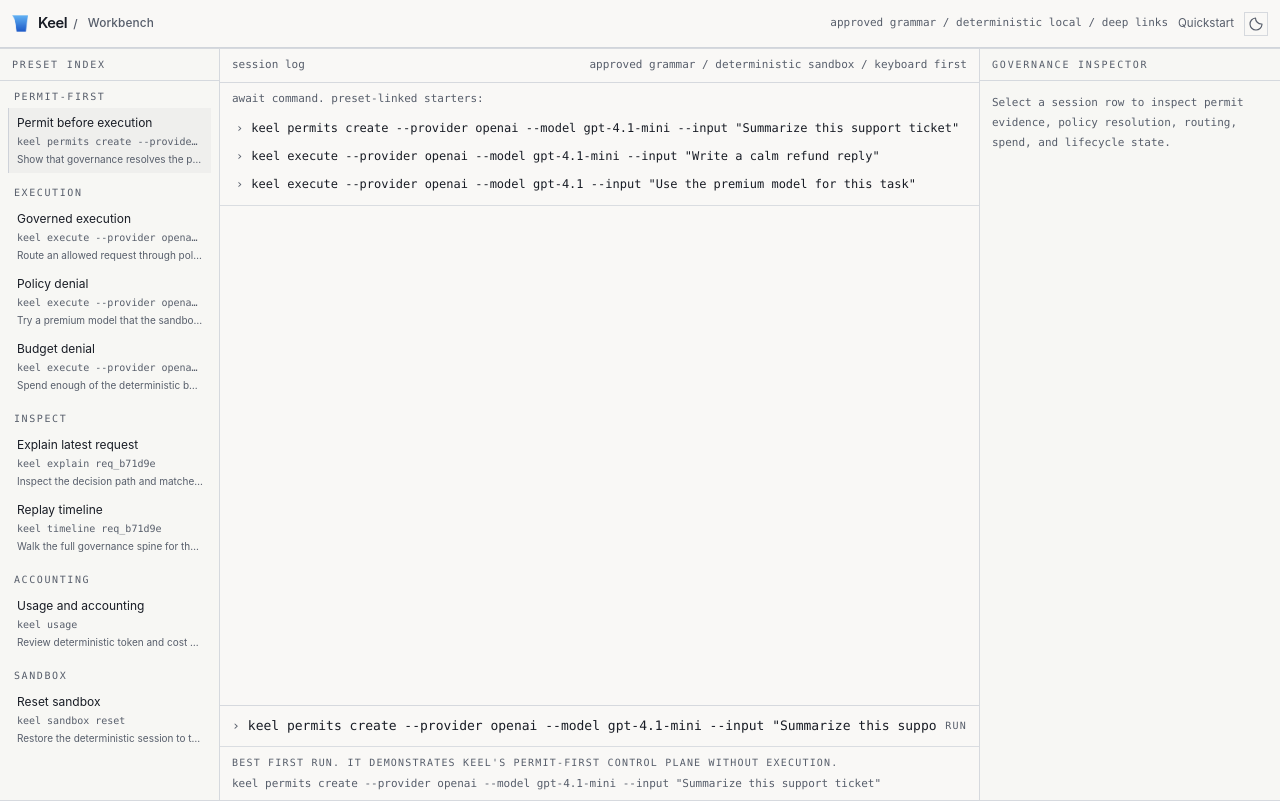
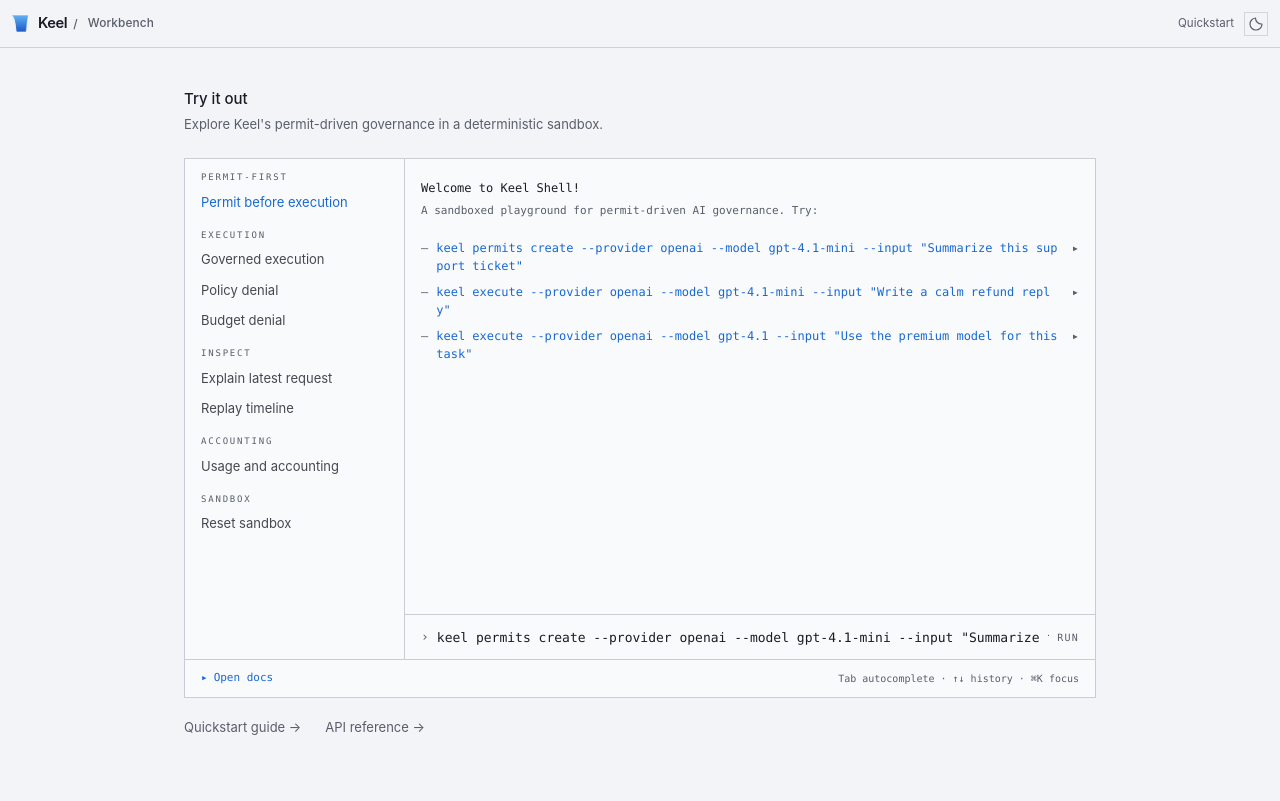
Before and after one commit to keelapi/keel-playground, a Next.js app: page / in a window 1280 px wide. Built offline with nearby package versions, Linux system fonts and the light colour scheme.

Commit message:
Shift Workbench to terminal-first layout; remove dashboard UI patterns

```diff
--- a/app/globals.css
+++ b/app/globals.css
@@ -4,24 +4,24 @@
 
 @layer base {
   :root {
-    --background: 42 23% 97%;
+    --background: 220 18% 96%;
     --foreground: 220 22% 12%;
-    --card: 0 0% 100%;
+    --card: 220 20% 98%;
     --card-foreground: 217 33% 13%;
-    --popover: 0 0% 100%;
+    --popover: 220 20% 98%;
     --popover-foreground: 217 33% 13%;
     --primary: 214 79% 46%;
     --primary-foreground: 210 40% 98%;
-    --secondary: 40 17% 94%;
+    --secondary: 220 16% 92%;
     --secondary-foreground: 217 33% 13%;
-    --muted: 40 16% 93%;
-    --muted-foreground: 220 10% 38%;
-    --accent: 40 16% 93%;
+    --muted: 220 16% 92%;
+    --muted-foreground: 220 9% 38%;
+    --accent: 220 16% 92%;
     --accent-foreground: 217 33% 13%;
     --destructive: 0 78% 55%;
     --destructive-foreground: 210 40% 98%;
-    --border: 220 13% 83%;
-    --input: 220 13% 83%;
+    --border: 220 12% 81%;
+    --input: 220 12% 81%;
     --ring: 214 79% 46%;
     --radius: 0.125rem;
     --keel-success: 147 68% 47%;
--- a/components/command-input.tsx
+++ b/components/command-input.tsx
@@ -5,29 +5,23 @@
 type CommandInputProps = {
   value: string;
   isRunning: boolean;
-  suggestions: string[];
-  helperText: string;
   onChange: (value: string) => void;
   onSubmit: () => void;
   onKeyDown: (event: KeyboardEvent<HTMLInputElement>) => void;
-  onSuggestionSelect: (suggestion: string) => void;
   inputRef: RefObject<HTMLInputElement | null>;
 };
 
 export function CommandInput({
   value,
   isRunning,
-  suggestions,
-  helperText,
   onChange,
   onSubmit,
   onKeyDown,
-  onSuggestionSelect,
   inputRef,
 }: CommandInputProps) {
   return (
-    <div className="border-t border-border/80 bg-background">
-      <div className="flex items-center gap-2 px-3 py-2">
+    <div className="border-t border-border px-4 py-2.5">
+      <div className="flex items-center gap-2">
         <span className="font-mono text-[13px] text-muted-foreground">›</span>
         <input
           ref={inputRef}
@@ -36,8 +30,8 @@
           autoComplete="off"
           onChange={(event) => onChange(event.target.value)}
           onKeyDown={onKeyDown}
-          placeholder='keel execute --provider openai --model gpt-4.1-mini --input "Write a calm refund reply"'
-          className="h-6 w-full border-0 bg-transparent font-mono text-[13px] text-foreground outline-none placeholder:text-muted-foreground/85"
+          placeholder="Enter a shell command..."
+          className="h-6 w-full border-0 bg-transparent font-mono text-[13px] text-foreground outline-none placeholder:text-muted-foreground/50"
         />
         <button
           type="button"
@@ -48,28 +42,6 @@
           {isRunning ? "running" : "run"}
         </button>
       </div>
-
-      {(suggestions.length > 0 || helperText) ? (
-        <div className="border-t border-border/70 px-3 py-2">
-          <div className="font-mono text-[10px] uppercase tracking-[0.12em] text-muted-foreground">
-            {helperText}
-          </div>
-          {suggestions.length > 0 ? (
-            <div className="mt-1.5 flex flex-wrap gap-x-3 gap-y-1">
-              {suggestions.map((suggestion) => (
-                <button
-                  key={suggestion}
-                  type="button"
-                  onClick={() => onSuggestionSelect(suggestion)}
-                  className="font-mono text-[11px] text-muted-foreground transition hover:text-foreground"
-                >
-                  {suggestion}
-                </button>
-              ))}
-            </div>
-          ) : null}
-        </div>
-      ) : null}
     </div>
   );
 }
--- a/components/output-pane.tsx
+++ b/components/output-pane.tsx
@@ -48,36 +48,30 @@
   scrollRef,
 }: OutputPaneProps) {
   return (
-    <section className="flex min-h-0 flex-1 flex-col bg-background">
-      <div className="border-b border-border/80 px-3 py-2">
-        <div className="flex items-center justify-between gap-4 font-mono text-[11px] text-muted-foreground">
-          <div>session log</div>
-          <div className="hidden md:block">approved grammar / deterministic sandbox / keyboard first</div>
-        </div>
-      </div>
-
     <div ref={scrollRef} className="min-h-0 flex-1 overflow-y-auto">
       {entries.length === 0 ? (
-          <div className="border-b border-border/70 px-3 py-2">
-            <div className="font-mono text-[11px] text-muted-foreground">
-              await command. preset-linked starters:
-            </div>
-            <div className="mt-2 space-y-0.5">
+        <div className="px-4 py-5 font-mono">
+          <p className="text-[12px] text-foreground">Welcome to Keel Shell!</p>
+          <p className="mt-1 text-[11px] leading-5 text-muted-foreground">
+            A sandboxed playground for permit-driven AI governance. Try:
+          </p>
+          <div className="mt-4 space-y-1">
             {starterCommands.map((command) => (
               <button
                 key={command}
                 type="button"
                 onClick={() => onPrefillCommand(command)}
-                  className="block w-full px-1 py-1 text-left font-mono text-[12px] text-foreground transition hover:bg-foreground/[0.02]"
+                className="flex w-full items-baseline gap-2 py-0.5 text-left text-[12px] text-primary transition hover:text-foreground"
               >
-                  <span className="mr-2 text-muted-foreground">›</span>
-                  {command}
+                <span className="shrink-0 text-muted-foreground">—</span>
+                <span className="min-w-0 break-all">{command}</span>
+                <span className="shrink-0 text-muted-foreground">▸</span>
               </button>
             ))}
           </div>
         </div>
       ) : (
-          <div className="pb-3">
+        <div>
           {entries.map((entry) => {
             const isSelected = entry.id === selectedEntryId;
 
@@ -93,7 +87,7 @@
                 }}
                 role="button"
                 tabIndex={0}
-                  className={`border-b border-border/70 px-3 py-2 text-left outline-none transition ${
+                className={`border-b border-border/70 px-4 py-1.5 text-left outline-none transition ${
                   isSelected ? "bg-foreground/[0.03]" : "hover:bg-foreground/[0.015]"
                 }`}
               >
@@ -122,15 +116,15 @@
                   </div>
                 </div>
 
-                  <div className={`mt-1.5 font-mono text-[12px] ${toneClasses(entry.artifact.tone)}`}>
+                <div className={`mt-1 font-mono text-[12px] ${toneClasses(entry.artifact.tone)}`}>
                   {entry.artifact.headline}
                 </div>
 
-                  <div className="mt-1.5 grid gap-y-1 font-mono text-[12px] leading-5 text-muted-foreground">
+                <div className="mt-1 grid gap-y-0.5 font-mono text-[12px] leading-[1.15rem] text-muted-foreground">
                   {entry.artifact.rows.map((row) => (
                     <div
                       key={`${entry.id}-${row.label}`}
-                        className="grid gap-2 sm:grid-cols-[132px_minmax(0,1fr)]"
+                      className="grid gap-1.5 sm:grid-cols-[124px_minmax(0,1fr)]"
                     >
                       <div className="text-[11px]">{row.label}</div>
                       <pre className="whitespace-pre-wrap break-words text-foreground">
@@ -144,19 +138,18 @@
           })}
 
           {pendingCommand ? (
-              <div className="border-b border-border/70 px-3 py-2">
+            <div className="border-b border-border/70 px-4 py-1.5">
               <div className="font-mono text-[13px] text-foreground">
                 <span className="mr-2 text-muted-foreground">›</span>
                 <span className="break-all">{pendingCommand}</span>
               </div>
-                <div className="mt-1.5 font-mono text-[11px] text-primary">
-                  evaluating deterministic governance path...
+              <div className="mt-1 font-mono text-[10px] text-primary">
+                evaluating governance path...
               </div>
             </div>
           ) : null}
         </div>
       )}
     </div>
-    </section>
   );
 }
--- a/components/scenario-sidebar.tsx
+++ b/components/scenario-sidebar.tsx
@@ -1,12 +1,10 @@
 "use client";
 
-import { resolveScenarioCommand } from "@/lib/shell/scenarios";
-import type { SessionState, WorkbenchScenario } from "@/lib/shell/types";
+import type { WorkbenchScenario } from "@/lib/shell/types";
 
 type ScenarioSidebarProps = {
   scenarios: readonly WorkbenchScenario[];
   activeScenarioId: string | null;
-  session: SessionState;
   onSelectScenario: (scenarioId: string) => void;
 };
 
@@ -21,7 +19,6 @@
 export function ScenarioSidebar({
   scenarios,
   activeScenarioId,
-  session,
   onSelectScenario,
 }: ScenarioSidebarProps) {
   const groupedScenarios = scenarios.reduce<Record<string, WorkbenchScenario[]>>(
@@ -33,49 +30,32 @@
   );
 
   return (
-    <aside className="flex h-full min-h-0 flex-col">
-      <div className="border-b border-border/80 px-3 py-2">
-        <div className="font-mono text-[10px] uppercase tracking-[0.18em] text-muted-foreground">
-          preset index
-        </div>
-      </div>
-
-      <div className="min-h-0 flex-1 overflow-y-auto px-2 py-2">
-        {Object.entries(groupedScenarios).map(([category, categoryScenarios]) => (
-          <section key={category} className="mb-3">
-            <div className="mb-1 px-1.5 font-mono text-[10px] uppercase tracking-[0.16em] text-muted-foreground">
+    <nav className="flex h-full min-h-0 flex-col overflow-y-auto py-3">
+      {Object.entries(groupedScenarios).map(([category, categoryScenarios], groupIndex) => (
+        <div key={category} className={groupIndex > 0 ? "mt-3" : ""}>
+          <div className="mb-0.5 px-4 font-mono text-[9px] uppercase tracking-[0.2em] text-muted-foreground">
             {categoryLabels[category as WorkbenchScenario["category"]]}
           </div>
-            <div>
           {categoryScenarios.map((scenario) => {
             const isActive = scenario.id === activeScenarioId;
-                const command = resolveScenarioCommand(scenario, session);
 
             return (
               <button
                 key={scenario.id}
                 type="button"
                 onClick={() => onSelectScenario(scenario.id)}
-                    className={`block w-full border-l px-2 py-1.5 text-left transition ${
+                className={`block w-full px-4 py-[7px] text-left text-[13px] leading-tight transition ${
                   isActive
-                        ? "border-l-border bg-foreground/[0.03]"
-                        : "border-l-transparent hover:border-l-border hover:bg-foreground/[0.02]"
+                    ? "text-primary"
+                    : "text-foreground/80 hover:text-foreground"
                 }`}
               >
-                    <div className="truncate text-[12px] text-foreground">{scenario.title}</div>
-                    <div className="mt-0.5 truncate font-mono text-[10px] text-muted-foreground">
-                      {command}
-                    </div>
-                    <div className="mt-0.5 truncate text-[10px] leading-4 text-muted-foreground">
-                      {scenario.description}
-                    </div>
+                {scenario.title}
               </button>
             );
           })}
         </div>
-          </section>
       ))}
-      </div>
-    </aside>
+    </nav>
   );
 }
--- a/components/stage-timeline.tsx
+++ b/components/stage-timeline.tsx
@@ -34,7 +34,7 @@
       {stages.map((stage, index) => (
         <div
           key={`${stage.stage}-${stage.timestamp}`}
-          className="grid grid-cols-[12px_80px_58px_minmax(0,1fr)] gap-2 border-b border-border/60 py-1.5"
+          className="grid grid-cols-[12px_76px_54px_minmax(0,1fr)] gap-1.5 border-b border-border/60 py-1"
         >
           <div className="relative">
             <span
@@ -52,7 +52,7 @@
           <div className={`font-mono text-[10px] uppercase tracking-[0.12em] ${statusClasses(stage.status)}`}>
             {stage.status}
           </div>
-          <div className="text-[11px] leading-5 text-muted-foreground">{stage.detail}</div>
+          <div className="text-[11px] leading-[1.15rem] text-muted-foreground">{stage.detail}</div>
         </div>
       ))}
     </div>
--- a/components/workbench-shell.tsx
+++ b/components/workbench-shell.tsx
@@ -4,7 +4,6 @@
 import { useEffect, useMemo, useRef, useState } from "react";
 
 import { CommandInput } from "@/components/command-input";
-import { GovernanceInspector } from "@/components/governance-inspector";
 import { OutputPane } from "@/components/output-pane";
 import { ScenarioSidebar } from "@/components/scenario-sidebar";
 import { ThemeToggle } from "@/components/theme-toggle";
@@ -174,10 +173,6 @@
 
   const selectedEntry =
     entries.find((entry) => entry.id === selectedEntryId) ?? entries.at(-1) ?? null;
-  const selectedScenario = getScenarioById(activeScenarioId);
-  const helperText =
-    selectedScenario?.helperText ??
-    "Approved commands only. Use scenarios, `Tab`, or history recall to move quickly.";
   const starterCommands = SCENARIO_LIBRARY.slice(0, 3).map((scenario) =>
     resolveScenarioCommand(scenario, session),
   );
@@ -313,16 +308,6 @@
     }
   }
 
-  function handleQuickAction(command: string, label: string) {
-    if (label === "Copy command") {
-      void handleCopyCommand(command);
-      return;
-    }
-
-    setCommandInput(command);
-    runCommand(command);
-  }
-
   return (
     <div className="min-h-screen bg-background text-foreground">
       <header className="site-header">
@@ -340,9 +325,6 @@
             </a>
           </span>
           <div className="site-header__actions">
-            <div className="hidden font-mono text-[11px] text-muted-foreground lg:block">
-              approved grammar / deterministic local / deep links
-            </div>
             <a
               href="https://docs.keelapi.com/quickstart"
               target="_blank"
@@ -356,19 +338,25 @@
         </div>
       </header>
 
-      <main className="site-main">
-        <section className="grid h-[calc(100vh-47px)] min-h-[calc(100vh-47px)] grid-cols-1 border-y border-border/80 md:grid-cols-[220px_minmax(0,1fr)] xl:grid-cols-[220px_minmax(0,1fr)_300px]">
-          <div className="min-h-0 border-b border-border/80 bg-muted/20 md:border-b-0 md:border-r">
+      <main className="mx-auto max-w-[960px] px-6 pt-10 pb-16">
+        <div className="mb-6">
+          <h2 className="text-[15px] font-medium text-foreground">Try it out</h2>
+          <p className="mt-1 text-[13px] text-muted-foreground">
+            Explore Keel&apos;s permit-driven governance in a deterministic sandbox.
+          </p>
+        </div>
+
+        <div className="overflow-hidden border border-border bg-card">
+          <div className="grid grid-cols-1 md:grid-cols-[220px_minmax(0,1fr)]">
+            <div className="hidden border-r border-border md:block">
               <ScenarioSidebar
                 scenarios={SCENARIO_LIBRARY}
                 activeScenarioId={activeScenarioId}
-              session={session}
                 onSelectScenario={handleSelectScenario}
               />
             </div>
 
-          <div className="min-h-0 border-b border-border/80 md:border-b-0 xl:border-r">
-            <div className="flex h-full min-h-0 flex-col bg-background">
+            <div className="flex h-[500px] min-h-0 flex-col">
               <OutputPane
                 entries={entries}
                 selectedEntryId={selectedEntry?.id ?? null}
@@ -384,25 +372,47 @@
               <CommandInput
                 value={commandInput}
                 isRunning={isRunning}
-                suggestions={suggestions}
-                helperText={helperText}
                 onChange={setCommandInput}
                 onSubmit={() => runCommand(commandInput)}
                 onKeyDown={handleInputKeyDown}
-                onSuggestionSelect={handlePrefillCommand}
                 inputRef={inputRef}
               />
             </div>
           </div>
 
-          <div className="min-h-0 bg-muted/20">
-            <GovernanceInspector
-              inspector={selectedEntry?.artifact.inspector ?? null}
-              onQuickAction={handleQuickAction}
-              copiedCommand={copiedCommand}
-            />
+          <div className="flex items-center justify-between border-t border-border px-4 py-2.5">
+            <a
+              href="https://docs.keelapi.com"
+              target="_blank"
+              rel="noreferrer"
+              className="inline-flex items-center gap-1.5 font-mono text-[11px] text-primary transition hover:text-foreground"
+            >
+              <span aria-hidden="true">▸</span> Open docs
+            </a>
+            <div className="hidden font-mono text-[10px] text-muted-foreground md:block">
+              Tab autocomplete · ↑↓ history · ⌘K focus
             </div>
-        </section>
+          </div>
+        </div>
+
+        <div className="mt-5 flex items-center gap-6">
+          <a
+            href="https://docs.keelapi.com/quickstart"
+            target="_blank"
+            rel="noreferrer"
+            className="text-[13px] text-muted-foreground transition hover:text-foreground"
+          >
+            Quickstart guide →
+          </a>
+          <a
+            href="https://docs.keelapi.com/reference"
+            target="_blank"
+            rel="noreferrer"
+            className="text-[13px] text-muted-foreground transition hover:text-foreground"
+          >
+            API reference →
+          </a>
+        </div>
       </main>
     </div>
   );
```
Also changed, not shown: components/governance-inspector.tsx (+8 -6 lines), 1 other file (tests, documents, lock files or other folders). Lines whose indentation alone changed are shown as unchanged.
